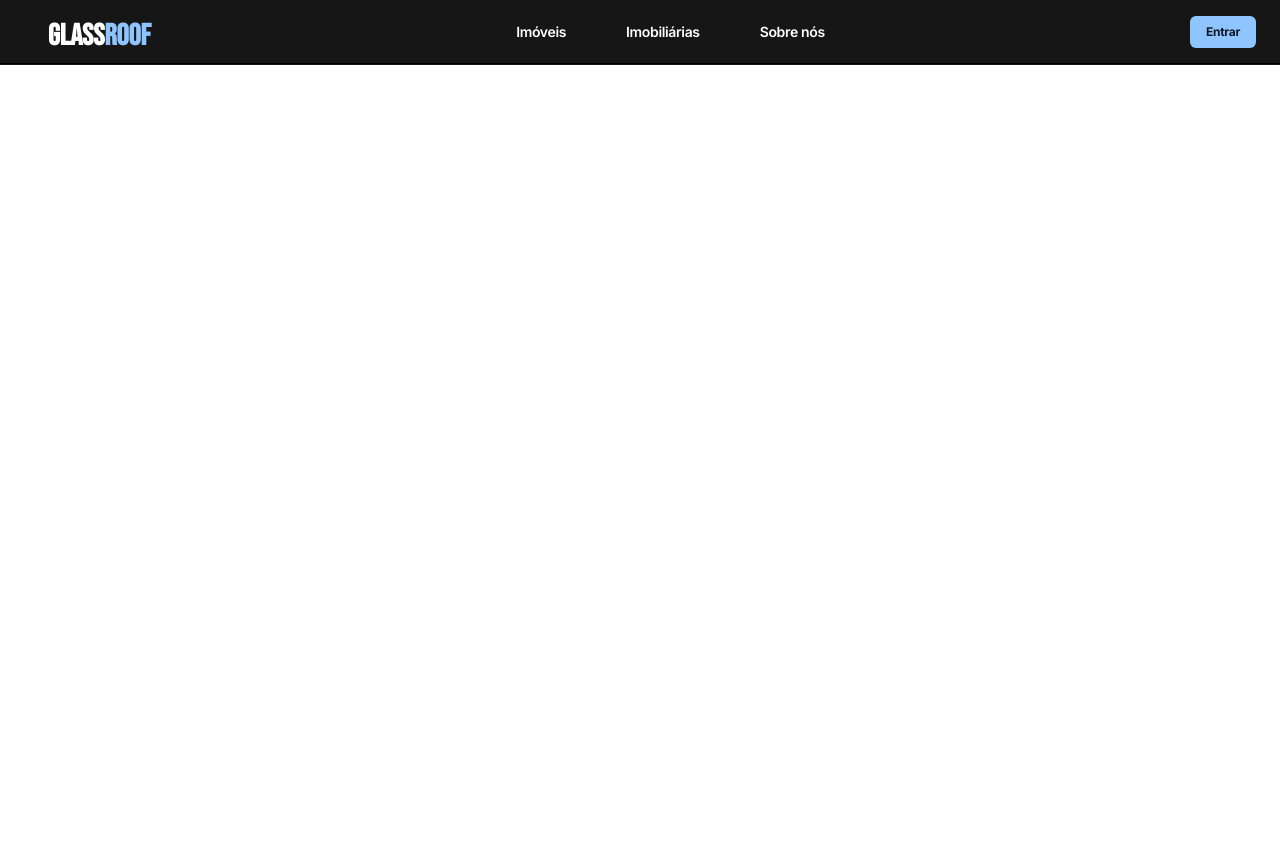
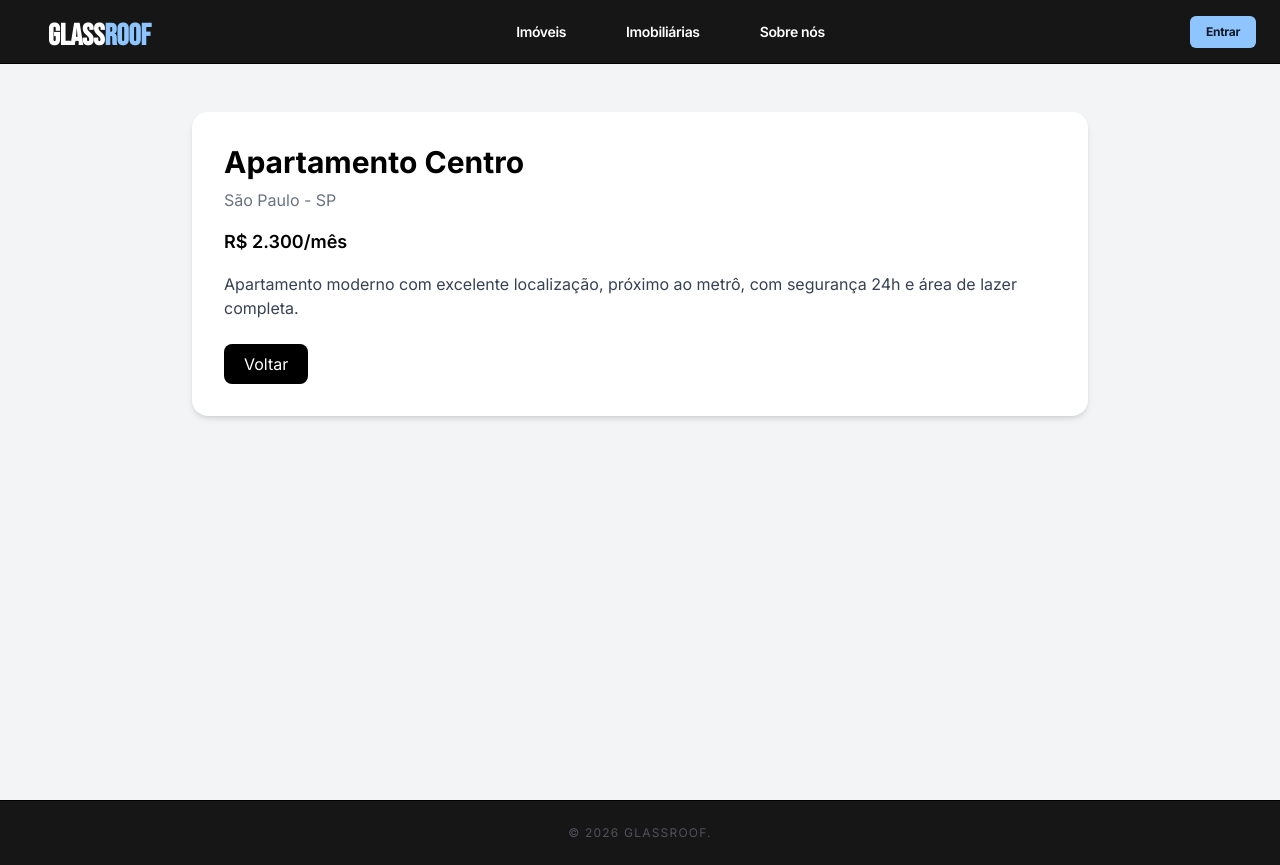
Before and after one commit to felipe-lisandro/glassroof, a React (Vite) app in the folder frontend/: page /imovel/1 in a window 1280 px wide. Before the commit the page ends 800 px from the top, so only its background shows below. Built offline with nearby package versions, Linux system fonts and the light colour scheme.

Commit message:
feat: cria tela de detalhes do imóvel

```diff
--- a/frontend/src/pages/Properties.jsx
+++ b/frontend/src/pages/Properties.jsx
@@ -1,3 +1,5 @@
+import { Link } from "react-router-dom";
+
 function Properties() {
   const properties = [
     {
@@ -50,9 +52,11 @@ function Properties() {
 
               <p className="font-bold mb-4">{property.price}</p>
 
-              <button className="bg-black text-white px-4 py-2 rounded-lg hover:opacity-90 transition">
-                Ver detalhes
-              </button>
+              <Link to={`/imovel/${property.id}`}>
+                <button className="bg-black text-white px-4 py-2 rounded-lg hover:opacity-90 transition">
+                  Ver detalhes
+                </button>
+              </Link>
             </div>
           ))}
         </div>
--- /dev/null
+++ b/frontend/src/pages/PropertyDetails.jsx
@@ -0,0 +1,66 @@
+import { useParams, Link } from "react-router-dom";
+
+function PropertyDetails() {
+  const { id } = useParams();
+
+  // Dados mock (simulação)
+const properties = [
+  {
+    id: "1",
+    title: "Apartamento Centro",
+    city: "São Paulo",
+    state: "SP",
+    description:
+      "Apartamento moderno com excelente localização, próximo ao metrô, com segurança 24h e área de lazer completa.",
+    price: "R$ 2.300/mês",
+  },
+  {
+    id: "2",
+    title: "Casa na Praia",
+    city: "Santos",
+    state: "SP",
+    description:
+      "Casa ampla com vista para o mar, garagem coberta e espaço gourmet.",
+    price: "R$ 3.500/mês",
+  },
+  {
+    id: "3",
+    title: "Studio Universitário",
+    city: "Campinas",
+    state: "SP",
+    description:
+      "Studio compacto, ideal para estudantes e perto da faculdade.",
+    price: "R$ 1.400/mês",
+  },
+];
+
+  const property = properties.find((p) => p.id === id);
+
+  if (!property) {
+    return <h1 className="p-10">Imóvel não encontrado</h1>;
+  }
+
+  return (
+    <main className="min-h-screen bg-gray-100 px-6 pt-28 pb-10">
+      <div className="max-w-4xl mx-auto bg-white rounded-2xl shadow-md p-8">
+        <h1 className="text-3xl font-bold mb-2">{property.title}</h1>
+
+        <p className="text-gray-500 mb-4">
+          {property.city} - {property.state}
+        </p>
+
+        <p className="text-lg font-semibold mb-4">{property.price}</p>
+
+        <p className="text-gray-700 mb-6">{property.description}</p>
+
+        <Link to="/imoveis">
+          <button className="bg-black text-white px-5 py-2 rounded-lg hover:opacity-90 transition">
+            Voltar
+          </button>
+        </Link>
+      </div>
+    </main>
+  );
+}
+
+export default PropertyDetails;
--- a/frontend/src/routes/index.jsx
+++ b/frontend/src/routes/index.jsx
@@ -5,6 +5,7 @@ import Cadastro from "../pages/Cadastro"
 import CreateProperty from "../pages/CreateProperty"
 import MyProperties from "../pages/MyProperties"
 import Properties from "../pages/Properties"
+import PropertyDetails from "../pages/PropertyDetails";
 
 export default function AppRoutes() {
   return (
@@ -15,6 +16,7 @@ export default function AppRoutes() {
       <Route path="/criar-imovel" element={<CreateProperty />} />
       <Route path="/meus-imoveis" element={<MyProperties />} />
       <Route path="/imoveis" element={<Properties />} />
+      <Route path="/imovel/:id" element={<PropertyDetails />} />
     </Routes>
   )
 }
```
